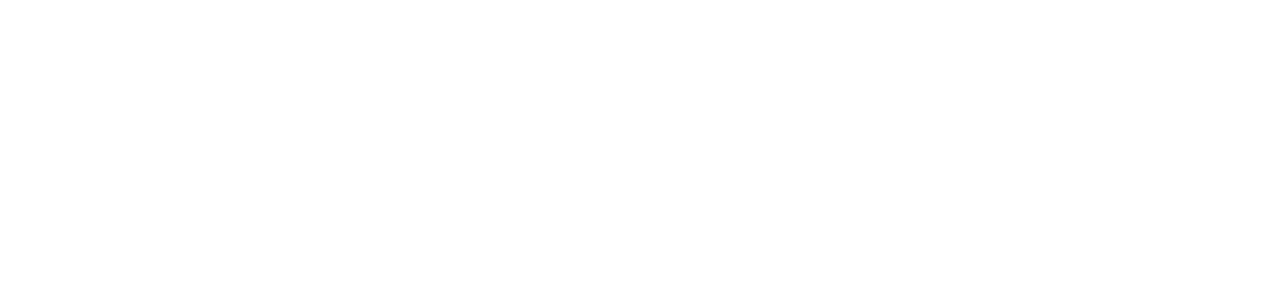
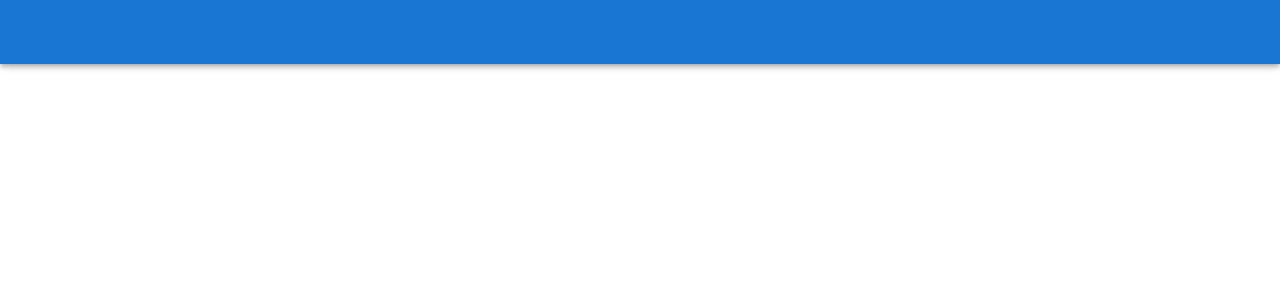
Before and after one commit to kylethenderson/vue_vuetify_template, a Vue app: page / in a window 1280 px wide. Shown: the top 300 px of the page. Built offline with nearby package versions, Linux system fonts and the light colour scheme.

Commit message:
add vuetify

```diff
--- a/public/index.html
+++ b/public/index.html
@@ -6,6 +6,8 @@
     <meta name="viewport" content="width=device-width,initial-scale=1.0">
     <link rel="icon" href="<%= BASE_URL %>favicon.ico">
     <title>select_lander</title>
+    <link rel="stylesheet" href="https://fonts.googleapis.com/css?family=Roboto:100,300,400,500,700,900">
+    <link rel="stylesheet" href="https://cdn.jsdelivr.net/npm/@mdi/font@latest/css/materialdesignicons.min.css">
   </head>
   <body>
     <noscript>
--- a/src/App.vue
+++ b/src/App.vue
@@ -1,24 +1,28 @@
 <template>
-  <div id="app">
-  </div>
+  <v-app>
+    <v-app-bar
+      app
+      color="primary"
+      dark
+    >
+    </v-app-bar>
+
+    <v-content>
+
+    </v-content>
+  </v-app>
 </template>
 
 <script>
 
 export default {
-  name: 'app',
+  name: 'App',
+
   components: {
-  }
-}
+  },
+
+  data: () => ({
+    //
+  }),
+};
 </script>
-
-<style>
-#app {
-  font-family: 'Avenir', Helvetica, Arial, sans-serif;
-  -webkit-font-smoothing: antialiased;
-  -moz-osx-font-smoothing: grayscale;
-  text-align: center;
-  color: #2c3e50;
-  margin-top: 60px;
-}
-</style>
--- a/src/main.js
+++ b/src/main.js
@@ -1,8 +1,10 @@
 import Vue from 'vue'
 import App from './App.vue'
+import vuetify from './plugins/vuetify';
 
 Vue.config.productionTip = false
 
 new Vue({
-  render: h => h(App),
+  vuetify,
+  render: h => h(App)
 }).$mount('#app')
--- /dev/null
+++ b/src/plugins/vuetify.js
@@ -0,0 +1,7 @@
+import Vue from 'vue';
+import Vuetify from 'vuetify/lib';
+
+Vue.use(Vuetify);
+
+export default new Vuetify({
+});
--- /dev/null
+++ b/vue.config.js
@@ -0,0 +1,5 @@
+module.exports = {
+  "transpileDependencies": [
+    "vuetify"
+  ]
+}
```
Also changed, not shown: package.json (+9 -4 lines), 1 other file (tests, documents, lock files or other folders).
